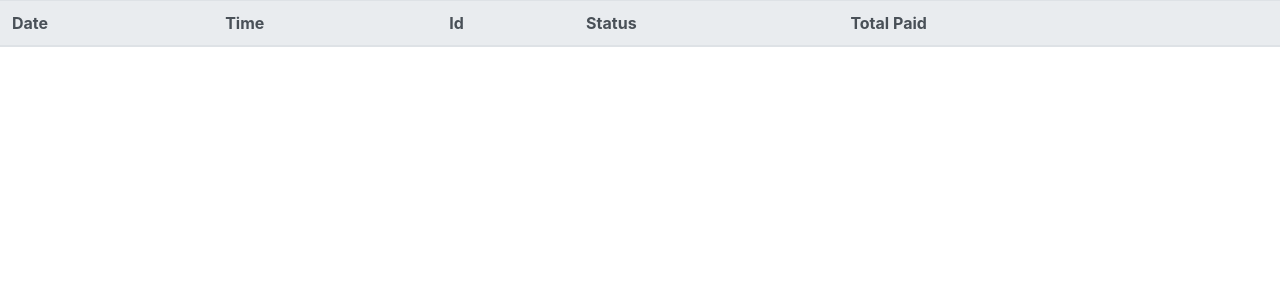
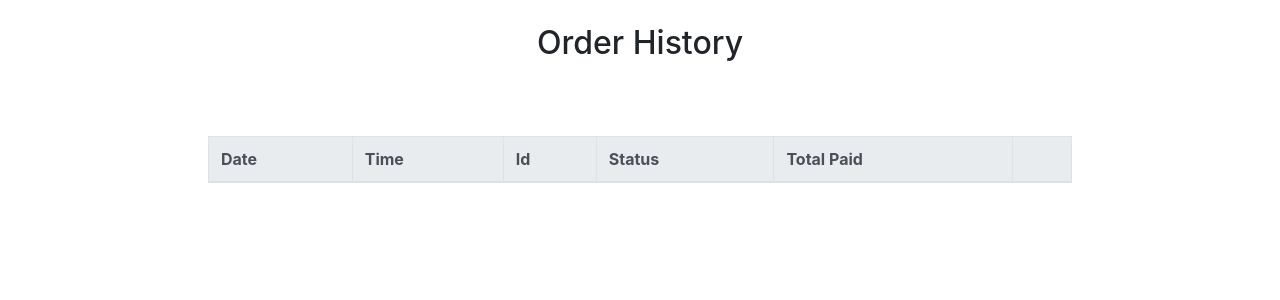
Before and after one commit to PB-Tan/shopping-cart, a Spring Boot app: page /order/history in a window 1280 px wide. Shown: the part 209-509 px from the top of the page. Run offline with Spring Boot 4, Linux system fonts and the light colour scheme; data that the repository does not hold is empty.

Commit message:
make-up for order and order-details

```diff
--- a/shopping-cart/src/main/resources/templates/order-details.html
+++ b/shopping-cart/src/main/resources/templates/order-details.html
@@ -10,7 +10,9 @@
   </head>
   <body>
     <div th:replace="fragments/layout :: siteHeader"></div>
-    <table class="table table-striped">
+    <h2 class="text-center my-4"> Order details </h2>
+    <div class="mx-auto px-5" style="max-width: 75%; padding-top: 50px">
+    <table class="table table-striped table-hover table-bordered table-condensed">
       <thead class="thead-light">
         <tr>
           <th>Id</th>
@@ -41,6 +43,7 @@
       </tbody>
 
     </table>
+    </div>
     <div class="container-lg" style="text-align: center; padding-top: 100px;">
     <a
       th:href="@{/order/history}"
@@ -48,5 +51,6 @@
             Back to Orders
         </a>
         </div>
+
   </body>
 </html>
--- a/shopping-cart/src/main/resources/templates/order-history.html
+++ b/shopping-cart/src/main/resources/templates/order-history.html
@@ -10,7 +10,9 @@
   </head>
   <body>
     <div th:replace="fragments/layout :: siteHeader"></div>
-    <table class="table table-striped">
+    <h2 class="text-center my-4"> Order History </h2>
+    <div class="mx-auto px-5" style="max-width: 75%; padding-top: 50px">
+    <table class="table table-striped table-hover table-bordered table-condensed">
       <thead class="thead-light">
         <tr>
           <th>Date</th>
```
